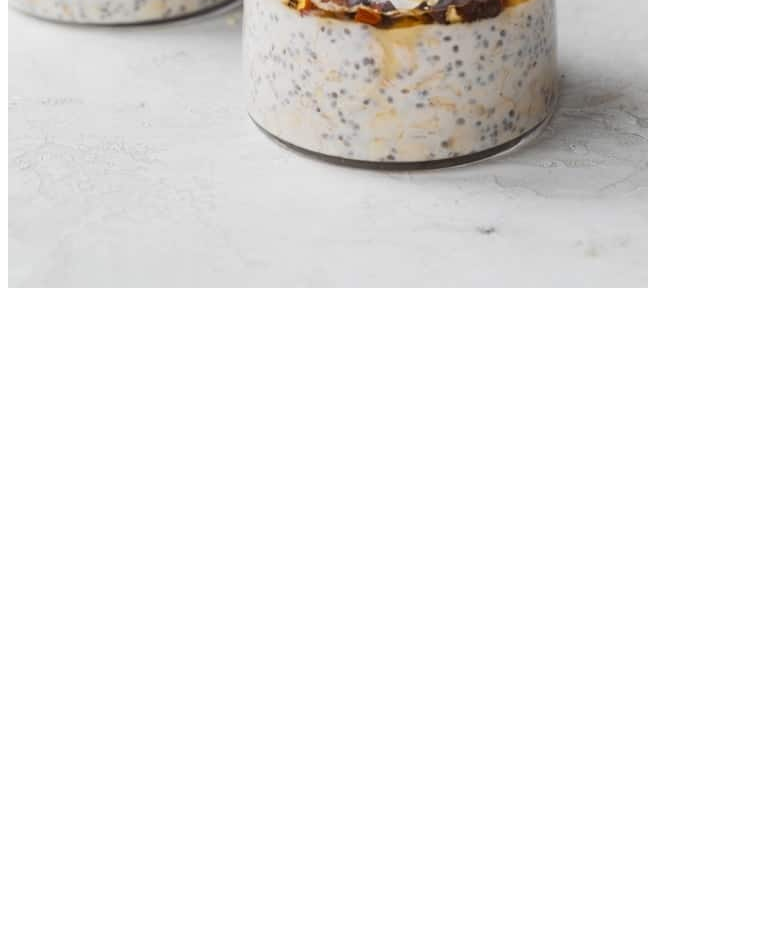
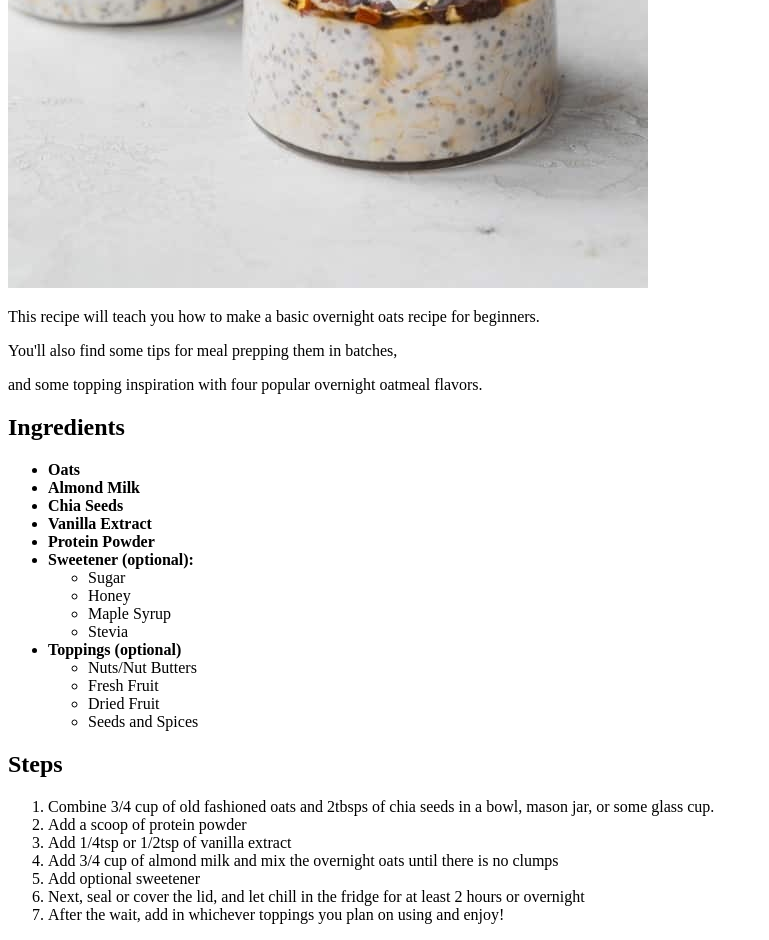
Before and after one commit to nick-mont/odin-recipes, a plain HTML site: page recipes/easyoats.html in a window 1280 px wide. Shown: the part 752-1692 px from the top of the page, without its empty margins (0-769 px from the left). Before the commit the page ends 1052 px from the top, so only its background shows below. Drawn offline with Linux system fonts and the light colour scheme.

Commit message:
Updated easyoats.html

```diff
--- a/recipes/easyoats.html
+++ b/recipes/easyoats.html
@@ -8,6 +8,43 @@
 <body>
 <h1>Easy Overnight Oats</h1>
 <img src="../img/Easy-Overnight-Oats.png" alt="Overnight Oats image">
+<p>This recipe will teach you how to make a basic overnight oats recipe for beginners.</p>
+<p>You'll also find some tips for meal prepping them in batches,</p>
+<p>and some topping inspiration with four popular overnight oatmeal flavors.</p>
+<h2>Ingredients</h2>
+<ul>
+    <li><strong>Oats</strong></li>
+    <li><strong>Almond Milk</strong></li>
+    <li><strong>Chia Seeds</strong></li>
+    <li><strong>Vanilla Extract</strong></li>
+    <li><strong>Protein Powder</strong></li>
+    <li><strong>Sweetener (optional):</strong>
+        <ul>
+            <li>Sugar</li>
+            <li>Honey</li>
+            <li>Maple Syrup</li>
+            <li>Stevia</li>
+        </ul>
+    </li>
+    <li><strong>Toppings (optional)</strong>
+        <ul>
+            <li>Nuts/Nut Butters</li>
+            <li>Fresh Fruit</li>
+            <li>Dried Fruit</li>
+            <li>Seeds and Spices</li>
+        </ul>
+    </li>
+</ul>
+<h2>Steps</h2>
+<ol>
+    <li>Combine 3/4 cup of old fashioned oats and 2tbsps of chia seeds in a bowl, mason jar, or some glass cup.</li>
+    <li>Add a scoop of protein powder</li>
+    <li>Add 1/4tsp or 1/2tsp of vanilla extract</li>
+    <li>Add 3/4 cup of almond milk and mix the overnight oats until there is no clumps</li>
+    <li>Add optional sweetener</li>
+    <li>Next, seal or cover the lid, and let chill in the fridge for at least 2 hours or overnight</li>
+    <li>After the wait, add in whichever toppings you plan on using and enjoy!</li>
+</ol>
 </body>
 
 </html>
```
